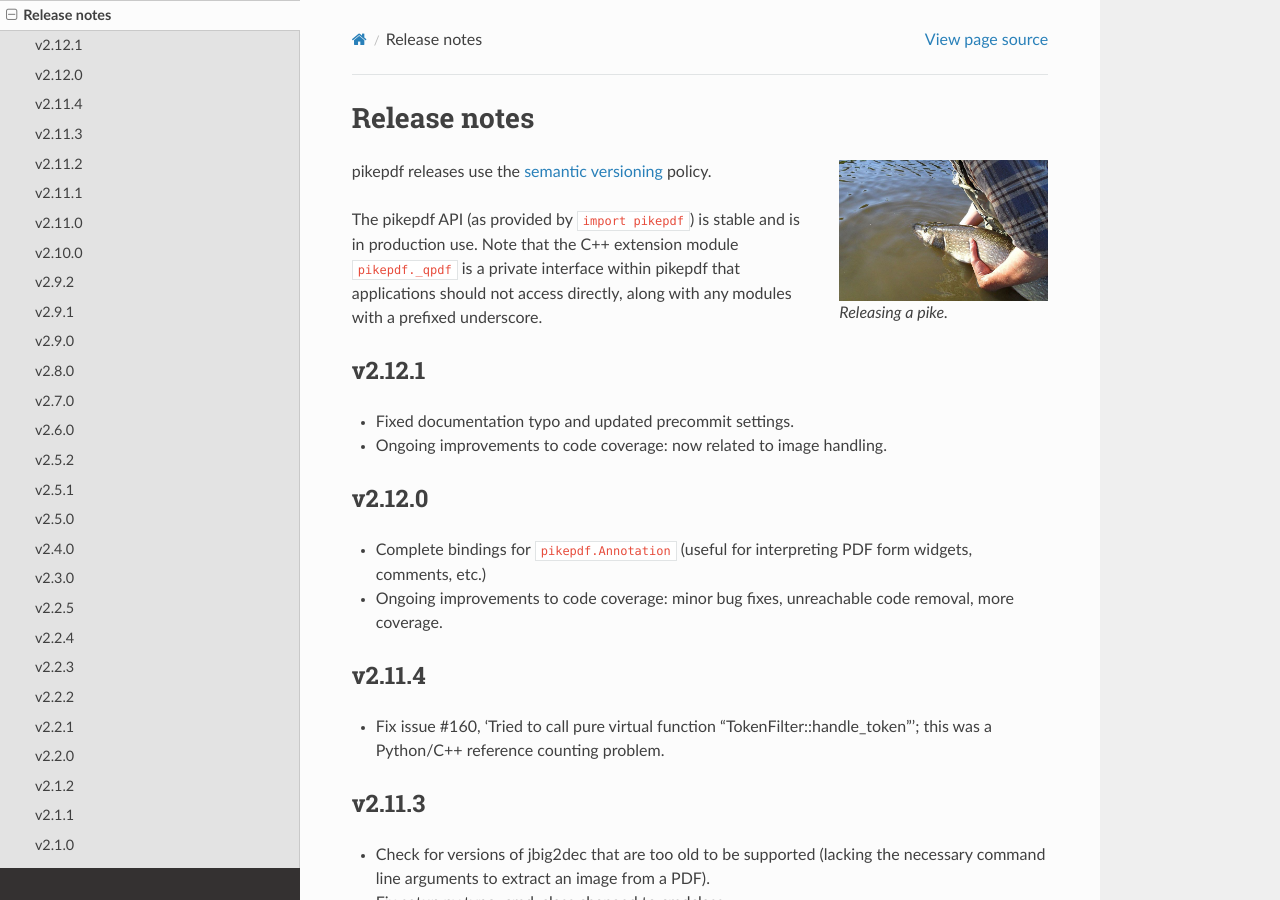
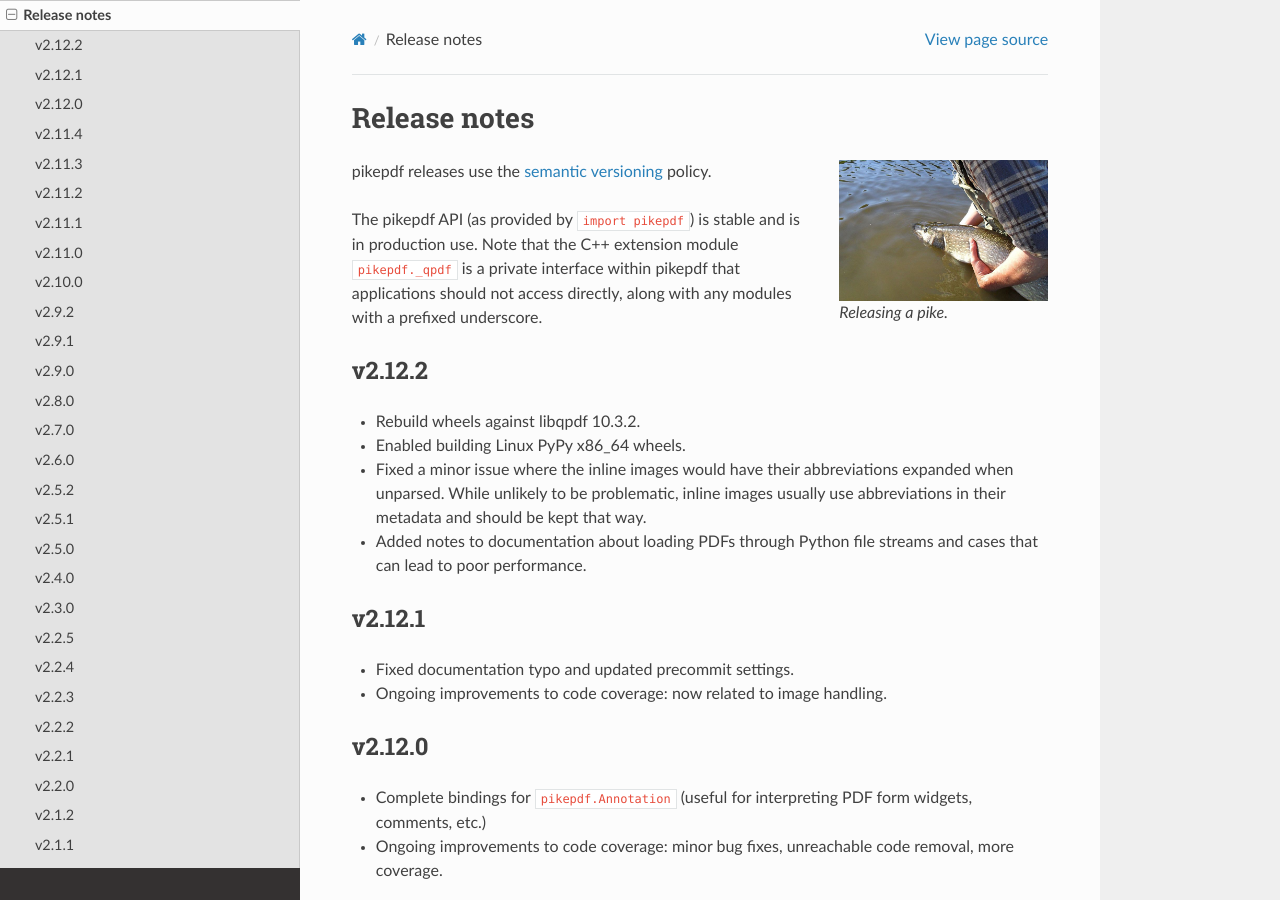
Before and after one commit to pikepdf/pikepdf, a Sphinx documentation site: the page built from docs/release_notes.rst, in a window 1280 px wide and 900 px high. Built offline with Sphinx 7.4.7 and the Read the Docs theme 2.0.0, drawn with Linux system fonts in a browser that asks for light colours; pages that are not in the unit, such as notebooks, are missing from menus; the version number could not be read and is left out; some of the changed text lies outside the part shown.

Commit message:
v2.12.2 release notes

```diff
--- a/docs/release_notes.rst
+++ b/docs/release_notes.rst
@@ -17,6 +17,17 @@ The pikepdf API (as provided by ``import pikepdf``) is stable and
 is in production use. Note that the C++ extension module
 ``pikepdf._qpdf`` is a private interface within pikepdf that applications
 should not access directly, along with any modules with a prefixed underscore.
+
+v2.12.2
+=======
+
+-  Rebuild wheels against libqpdf 10.3.2.
+-  Enabled building Linux PyPy x86_64 wheels.
+-  Fixed a minor issue where the inline images would have their abbreviations
+   expanded when unparsed. While unlikely to be problematic, inline images usually
+   use abbreviations in their metadata and should be kept that way.
+-  Added notes to documentation about loading PDFs through Python file streams
+   and cases that can lead to poor performance.
 
 v2.12.1
 =======
@@ -769,7 +780,7 @@ v1.0.2
 ======
 
 -  Fixed an issue where invalid values such as out of range years (e.g.
-   0) in DocumentInfo would raise exceptions when using DocumentInfo to
+   1) in DocumentInfo would raise exceptions when using DocumentInfo to
    populate XMP metadata with ``.load_from_docinfo``.
 
 v1.0.1
```
